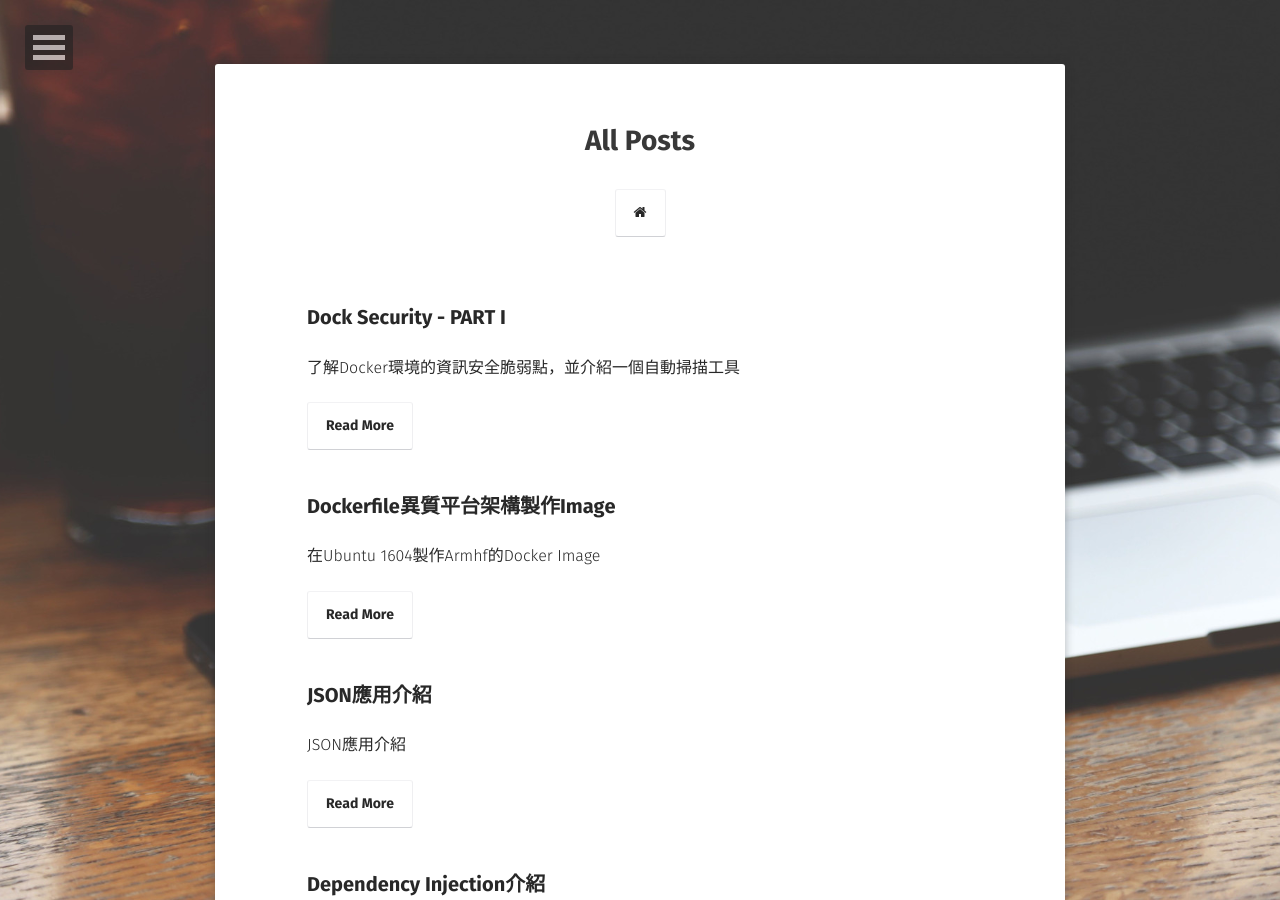
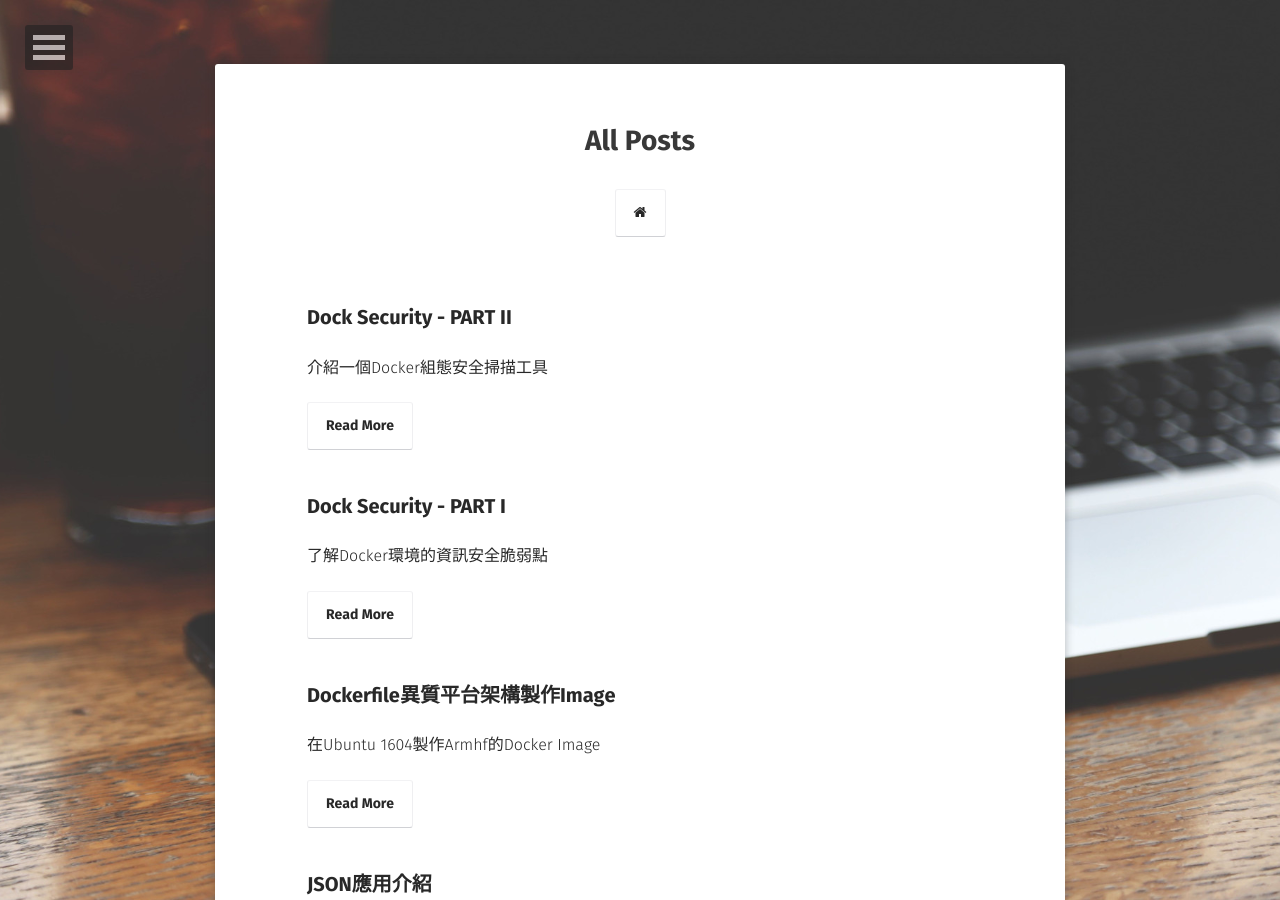
Before and after one commit to kisekitw/kisekitw.github.io, a Jekyll site: the page built from posts/index.md, in a window 1280 px wide and 900 px high. Built offline with Jekyll 4.4.1, drawn with Linux system fonts in a browser that asks for light colours; some web fonts are replaced; part of the change alters nothing that is shown.

Commit message:
docker security 2

````diff
--- a/_posts/2019-06-10-DockerSecurityPartI.md
+++ b/_posts/2019-06-10-DockerSecurityPartI.md
@@ -2,7 +2,7 @@
 layout: post
 title:  "Dock Security - PART I"
 date:   2019-06-10
-excerpt: "了解Docker環境的資訊安全脆弱點，並介紹一個自動掃描工具"
+excerpt: "了解Docker環境的資訊安全脆弱點"
 tag:
 - Docker Security
 - Docker
--- /dev/null
+++ b/_posts/2019-06-10-DockerSecurityPartII.md
@@ -0,0 +1,50 @@
+---
+layout: post
+title:  "Dock Security - PART II"
+date:   2019-06-10
+excerpt: "介紹一個Docker組態安全掃描工具"
+tag:
+- Docker Security
+- Docker
+- Docker Bench
+- Center for Internet Security
+comments: false
+---
+
+前面以架構介紹了Docker環境中可能存在的脆弱點以及一些資安第三方工具，這邊要介紹一個非常方便的Docker組態的安全性掃描工具。首先就要先介紹一個非營利組織網路安全中心Center for Internet(CIS)，該單位的安全專業人員與主題專家針對每個平台的資訊安全最佳實務配置出版指南(Guide)，當中也有針對Docker Community出版指南，包含了下面各面向︰
+
+1. Host Configuration
+2. Docker Daemon Configuration
+3. Docker Daemon Configuration Files
+4. Container Images/Runtime
+5. Docker Security Operations
+
+應該可以發現與先前說的架構的各面向非常相近。
+
+指南的內容非常詳盡，例如下面針對Host Configuration的查核:
+
+![CIS Sample](https://github.com/kisekitw/kisekitw.github.io/blob/master/assets/img/1080610/CIS_Sample_1.png?raw=true)
+
+描述該查核點的描述，如何執行，甚至會有何影響，若有興趣可到官方網站下載完整的指南︰
+
+```
+Center for Internet
+https://www.cisecurity.org/
+```
+
+了解這些項目後，要如何知道自己的環境有哪些組態不符合最佳實務呢？最好還要能自動的檢查CIS這些面向！
+答案是**Docker Bench Security**！
+
+```
+Docker Bench Security
+https://github.com/docker/docker-bench-security
+```
+
+只要執行下面語法，就會自行檢測環境組態︰
+
+```
+sudo docker run -it --net host --pid host --cap-add audit_control -v /var/lib:/var/lib -v /var/run/docker.sock:/var/run/docker.sock -v /usr/lib/systemd:/usr/lib/systemd -v /etc:/etc --label docker_bench_security docker/docker-bench-security
+```
+
+執行的結果如下︰
+![Docker Bench Result](https://github.com/kisekitw/kisekitw.github.io/blob/master/assets/img/1080610/DockerBenchResult.png?raw=true)
````
Also changed, not shown: assets/img/1080610/CIS_Sample_1.png (added), assets/img/1080610/DockerBenchResult.png (added).
